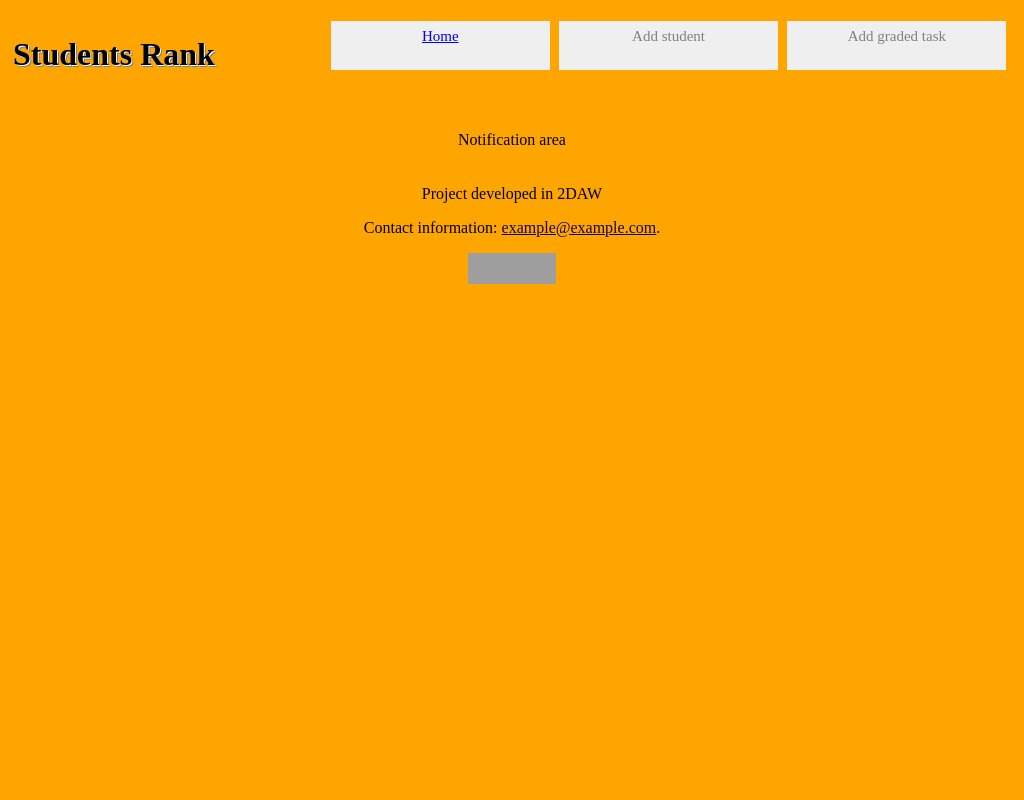
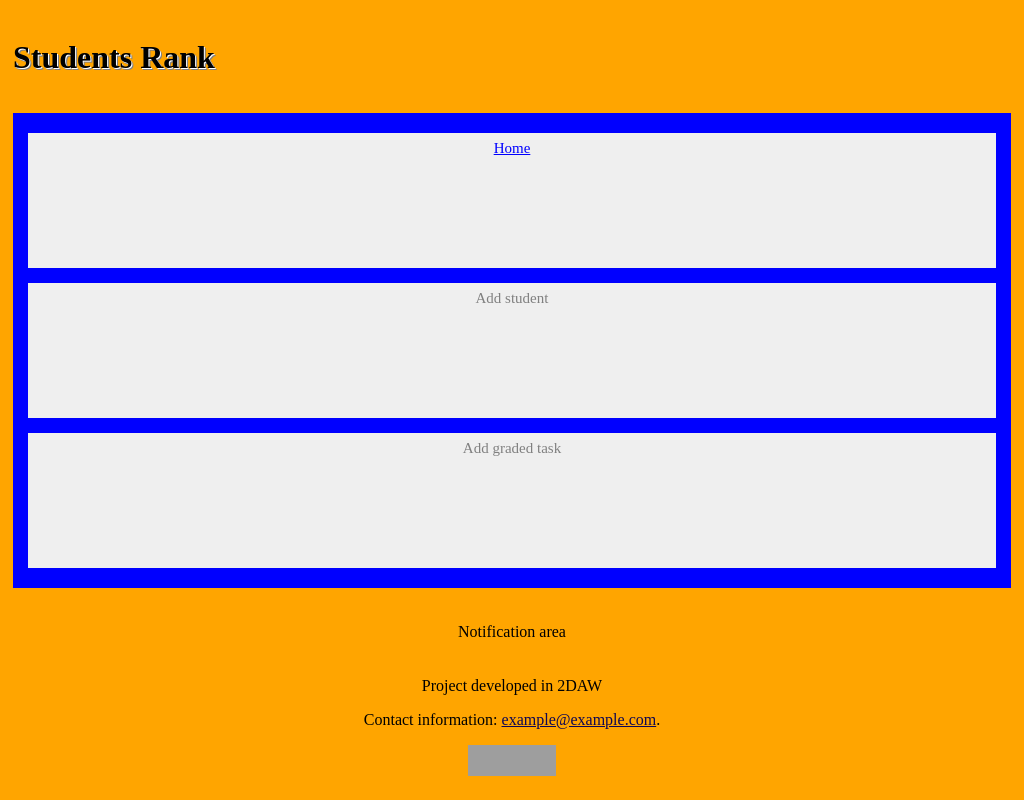
Before and after one commit to martinezcasabuena/StudentsRankDIW, a website: page index.html in a window 1024 px wide. Drawn offline with Linux system fonts and the light colour scheme; grey boxes are pictures that could not be loaded.

Commit message:
Continue adding style for responsive web

```diff
--- a/style.css
+++ b/style.css
@@ -191,6 +191,73 @@ header{
   background-size: 100% auto;
 }
 
+/* * {
+  box-sizing: border-box;
+} */
+
+@media screen and (min-width:300px) {
+  /* For mobile phones: */
+  /*.itemNav, .itemMid, .right {
+    width:100%;
+    background-color: red;
+  }*/
+  /* .grid-container {
+    display: grid;
+    grid-template-areas:
+      'header'
+      'nav'
+      'main'
+      'notification'
+      'footer'
+  } */
+}
+
+@media screen and (min-width:1024px) {
+  .itemNav {
+    width: 100%;
+    display: flex;
+    flex-flow: row nowrap;
+    margin: 0 auto;
+    background-color: orange;
+    height: 70%;
+  }
+}
+
+@media screen and (max-width:1024px) {
+
+  .grid-container {
+    display: grid;
+    grid-template-areas:
+      'header'
+      'nav'
+      'main'
+      'notification'
+      'footer';
+      grid-gap: 10px;
+      /*background-color: #D3D3D3;*/
+      padding: 0.5%;
+  }
+
+  .itemNav {
+    width: 100%;
+    display: table;
+    /* flex-flow: row nowrap; */
+    margin: 0 auto;
+    background-color: blue;
+    height: 70%;
+  }
+
+  .itemNav > div {
+    height: 120px;
+    margin: 15px;
+  }
+
+  .content {
+    width: 100%;
+    background-color: white;
+  }
+}
+
 
 /* #hrefHumans{
   -moz-transform: rotate(23deg);
```
